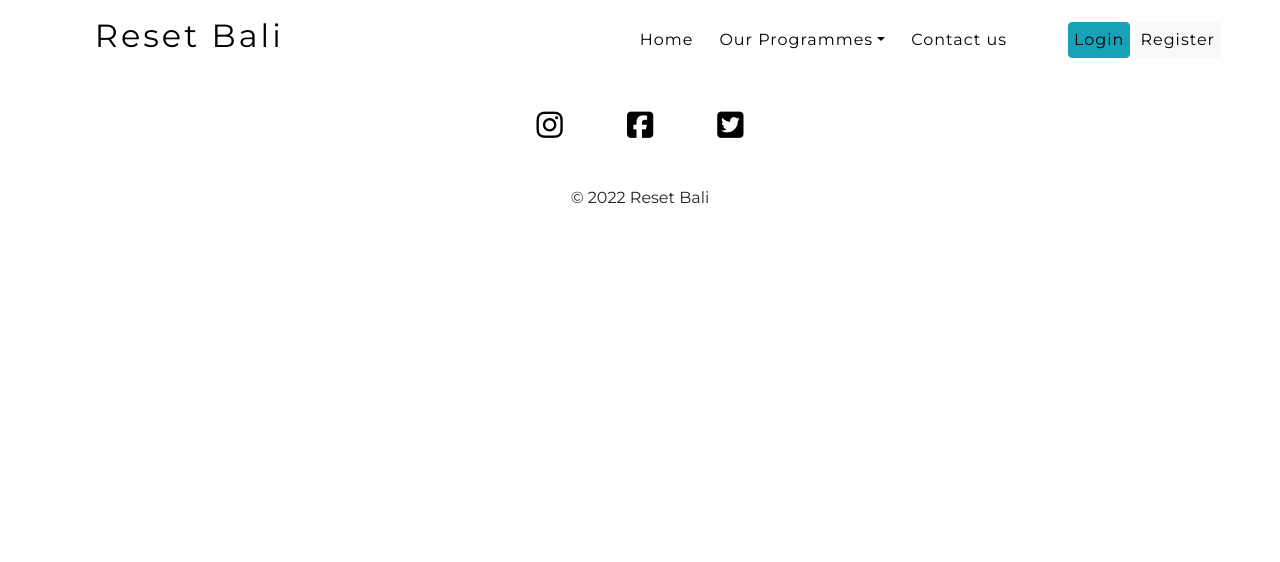
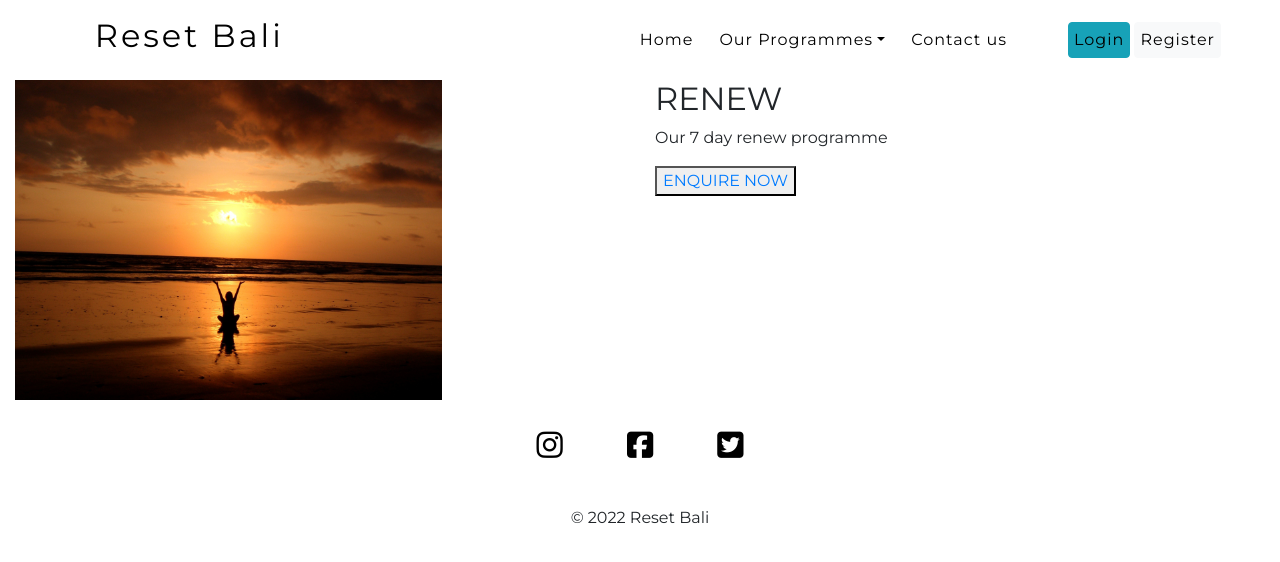
Before and after one commit to sarahob96/reset-bali, a Django app: page /programmes/seminyak in a window 1280 px wide. Shown: the top 562 px of the page. Run offline with Django 3.2, Linux system fonts and the light colour scheme; some libraries are stand-ins or nearby versions.

Commit message:
add an image and text to the seminyak location page in the 'programme' app

```diff
--- a/programmes/templates/programmes/seminyak.html
+++ b/programmes/templates/programmes/seminyak.html
@@ -56,7 +56,19 @@
             {% endif %}
         </div>
     </nav>
+    <div class="container-fluid seminyak-container">
+        <div class="row renew-programme">
+            <div class="col-6 img-container">
+                <img src="{% static '/images/sunset.jpeg'%}" >
+            </div>
+            <div class="col-6">
+                <h2> RENEW </h2>
+                <p> Our 7 day renew programme </p>
+                <button><a href="{% url 'renew' %}"> ENQUIRE NOW </a></button>
 
+            </div>
+        </div>
+    </div>
    <footer>
 <footer>
         <ul class="social-links list-unstyled text-center">
--- a/static/css/base.css
+++ b/static/css/base.css
@@ -167,7 +167,9 @@ object-fit: contain;
     width:70%;
 
 }
-
+.renew-programme img{
+    width: 70%;
+}
 .img-container{
     object-position: center;
 }
```
